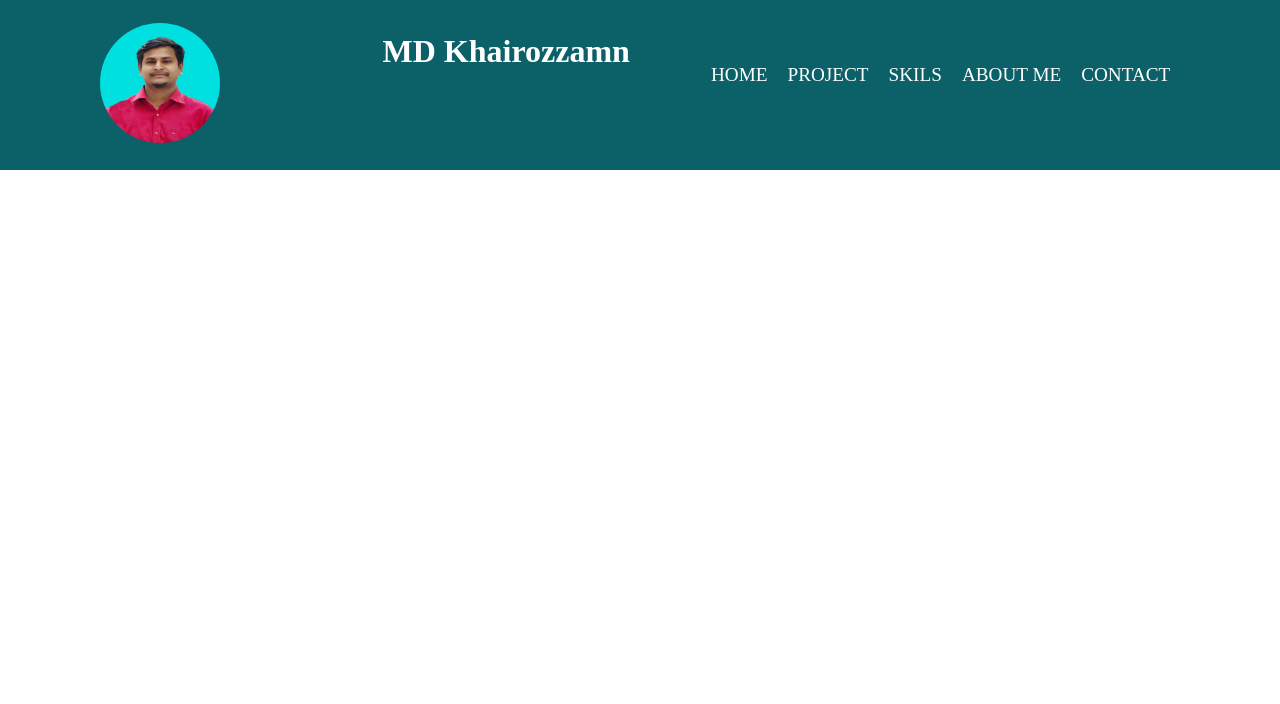
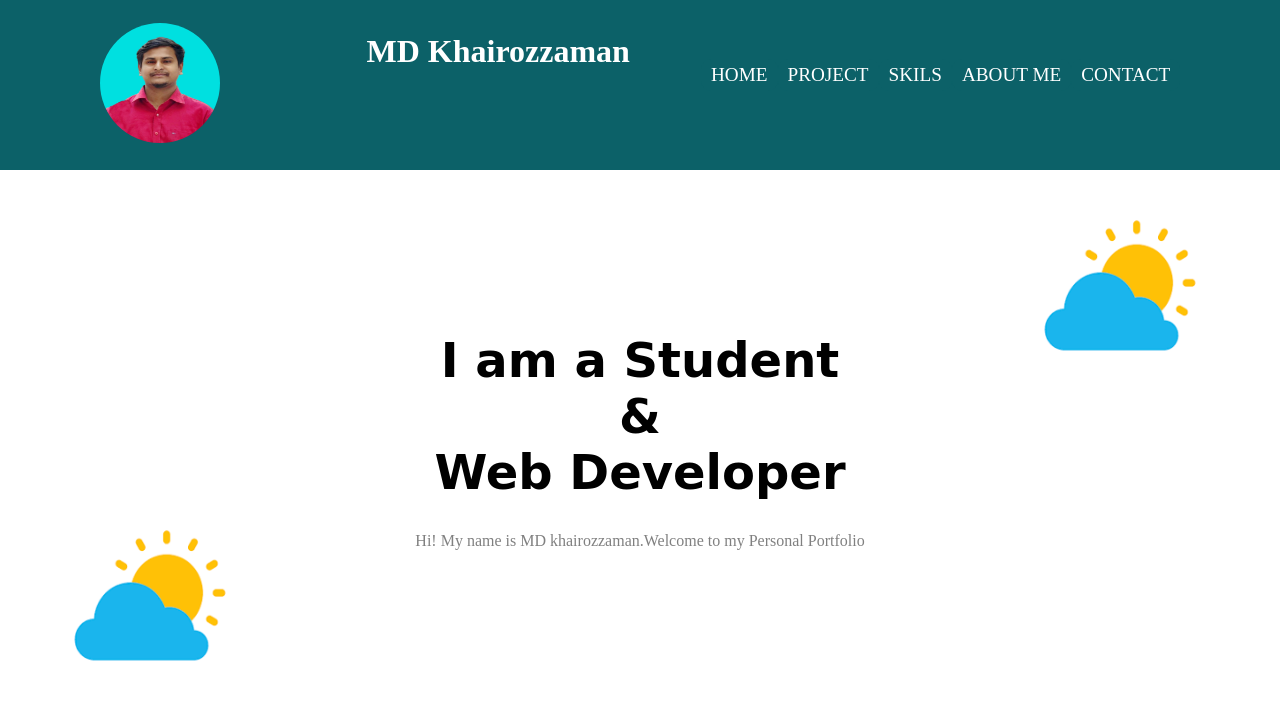
Before and after one commit to khairozzaman91/personal-portfolio, a plain HTML site: page index.html in a window 1280 px wide. Drawn offline with Linux system fonts and the light colour scheme.

Commit message:
profile add

```diff
--- a/css/style-desktop.css
+++ b/css/style-desktop.css
@@ -32,6 +32,8 @@ body{
 .col-11 {width: 91.66%;}
 .col-12 {width: 100%;}
 
+/* navbar deign start here */
+
 .nav-logo{
     text-align: left;
 }
@@ -51,3 +53,32 @@ body{
     margin: 20px 0;
 
 }
+
+/* navbar deign end here */
+
+/* profile deign start here */
+
+.profile .top-weather-icon {
+    width: 180px;
+    height: 180px;
+
+}
+
+.profile .top-weather-icon{
+    position: absolute;
+    right: 70px;
+    top: 25px;
+    transition: transform 2s;
+
+}
+.profile .top-weather-icon:hover{
+   transform: rotate(360deg);
+
+}
+
+
+.profile .bottom-weather-icon {
+    width: 180px;
+    height: 180px;
+
+}
--- a/css/style.css
+++ b/css/style.css
@@ -18,6 +18,8 @@ body{
 [class*="col-"]{
     width: 100%;
 }
+
+/* navbar design start here */
 
 .navbar{
     background-color: #0c6168;
@@ -70,3 +72,63 @@ a{
 .navbar-menu ul a:hover{
     background-color: gray;
 }
+
+/* navbar design end here */
+
+/* profile start here  */
+
+.profile{
+    padding: 130px 10px;
+    position: relative;
+    text-align: center;
+}
+
+.profile .top-weather-icon {
+    width: 120px;
+    height: 120px;
+}
+
+.profile .bottom-weather-icon {
+    width: 120px;
+    height: 120px;
+}
+
+.profile .top-weather-icon{
+    position: absolute;
+    right: 70px;
+    top: 25px;
+    transition: transform 2s;
+
+}
+.profile .top-weather-icon:hover{
+   transform: rotate(360deg);
+
+}
+
+
+.profile-disc h1{
+     font-family: 'Satisgy', cursive;
+     font-size: 3rem;
+}
+.profile-disc p{
+    color: gray;
+    text-align: center;
+    width: 90%;
+    margin: 0 auto 20px auto;
+}
+
+.profile .bottom-weather-icon{
+    position: absolute;
+    left: 60px;
+    bottom: 15px;
+    /* top: 25px; */
+    transition: transform 2s;
+
+}
+.profile .bottom-weather-icon:hover{
+   transform: rotate(360deg);
+
+}
+
+
+/* profile end here  */
--- a/index.html
+++ b/index.html
@@ -23,7 +23,7 @@
         </div>
 
         <div class="nav-heading col-4">
-            <h1>MD Khairozzamn</h1>
+            <h1>MD Khairozzaman</h1>
 
 
         </div>
@@ -43,5 +43,20 @@
      </div>
     <!-- navigation  end-->
 
+    <!-- profile start here -->
+
+
+     <div class="profile">
+
+        <img class="top-weather-icon" src="img/wetherimgicon/wetherimg.png" alt="" >
+        <div class="profile-disc">
+            <h1>I am a Student <br>& <br>Web Developer</h1>
+            <p>Hi! My name is MD khairozzaman.Welcome to my Personal Portfolio</p>
+        </div>
+        <img class="bottom-weather-icon" src="img/wetherimgicon/wetherimg.png" alt="" >
+     </div>
+
+    <!-- profile end here -->
+
 </body>
 </html>
```
Also changed, not shown: img/wetherimgicon/wetherimg.png (added).
